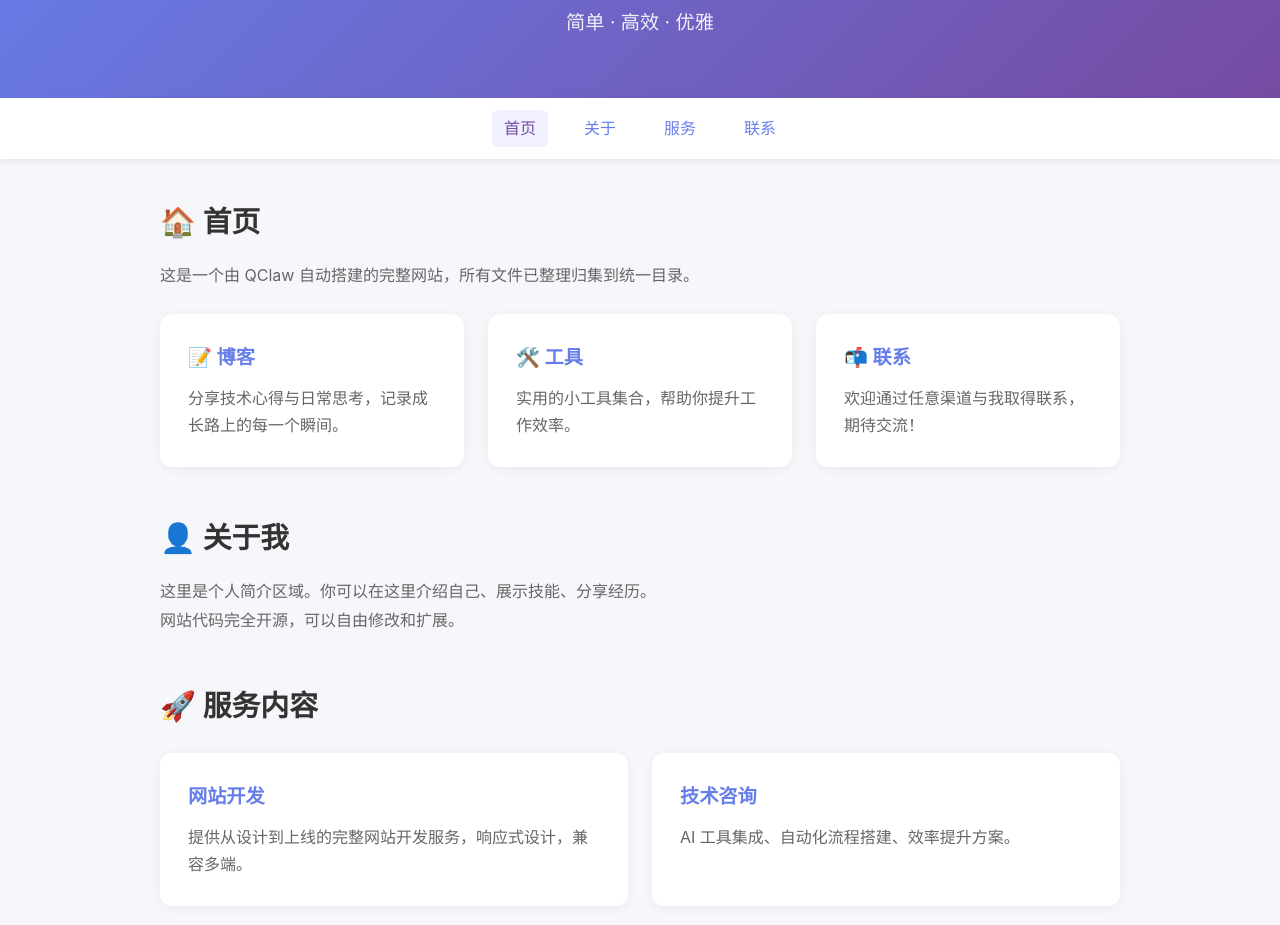
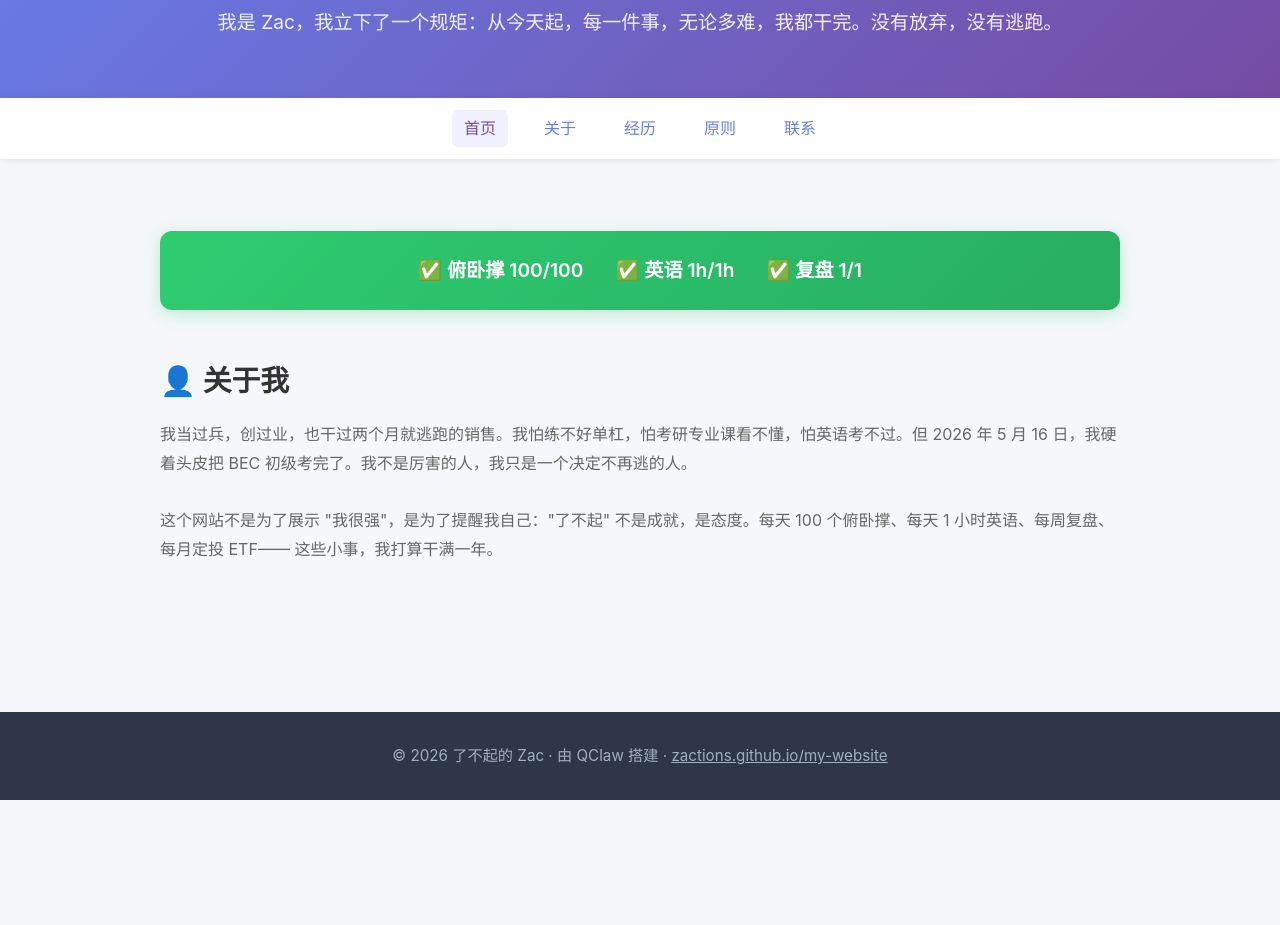
Before and after one commit to zactions/my-website, a plain HTML site: page index.html in a window 1280 px wide. Shown: the part 127-1052 px from the top of the page. After the commit the page ends 927 px from the top, so only its background shows below. Drawn offline with Linux system fonts and the light colour scheme.

Commit message:
Update index.html

```diff
--- a/index.html
+++ b/index.html
@@ -3,98 +3,71 @@
 <head>
   <meta charset="UTF-8">
   <meta name="viewport" content="width=device-width, initial-scale=1.0">
-  <title>我的网站 - 简单 · 高效 · 优雅</title>
-  <meta name="description" content="一个简单、高效、优雅的网站，由 QClaw 搭建。分享技术心得、实用工具，欢迎交流联系。">
-  <meta name="keywords" content="网站, 个人网站, 技术博客, 工具, 联系">
-  <meta name="author" content="QClaw">
-  <link rel="canonical" href="https://your-username.github.io/your-repo/">
+  <title>了不起的 Zac</title>
+  <meta name="description" content="了不起的 Zac - 每一件事，无论多难，我都干完。没有放弃，没有逃跑。">
+  <meta name="keywords" content="Zac, 了不起的Zac, 个人网站, 坚持, 不逃跑">
+  <meta name="author" content="Zac">
+  <link rel="canonical" href="https://zactions.github.io/my-website/">
   <link rel="stylesheet" href="css/style.css">
   <link rel="icon" href="images/favicon.ico" type="image/x-icon">
   <!-- Open Graph -->
-  <meta property="og:title" content="我的网站 - 简单 · 高效 · 优雅">
-  <meta property="og:description" content="一个简单、高效、优雅的网站，由 QClaw 搭建。">
+  <meta property="og:title" content="了不起的 Zac">
+  <meta property="og:description" content="每一件事，无论多难，我都干完。没有放弃，没有逃跑。">
   <meta property="og:type" content="website">
-  <meta property="og:url" content="https://your-username.github.io/your-repo/">
+  <meta property="og:url" content="https://zactions.github.io/my-website/">
   <!-- Twitter Card -->
   <meta name="twitter:card" content="summary">
-  <meta name="twitter:title" content="我的网站 - 简单 · 高效 · 优雅">
-  <meta name="twitter:description" content="一个简单、高效、优雅的网站，由 QClaw 搭建。">
+  <meta name="twitter:title" content="了不起的 Zac">
+  <meta name="twitter:description" content="每一件事，无论多难，我都干完。没有放弃，没有逃跑。">
+  <!-- Security Headers -->
+  <meta http-equiv="Content-Security-Policy" content="default-src 'self'; script-src 'self' 'unsafe-inline'; style-src 'self' 'unsafe-inline';">
+  <meta http-equiv="X-Frame-Options" content="DENY">
+  <meta http-equiv="X-Content-Type-Options" content="nosniff">
+  <meta name="referrer" content="strict-origin-when-cross-origin">
 </head>
 <body>
 
 <!-- 顶部横幅 -->
 <header>
-  <h1>👋 欢迎来到我的网站</h1>
-  <p>简单 · 高效 · 优雅</p>
+  <h1>了不起的 Zac</h1>
+  <p>我是 Zac，我立下了一个规矩：从今天起，每一件事，无论多难，我都干完。没有放弃，没有逃跑。</p>
 </header>
 
 <!-- 导航栏 -->
 <nav>
   <a href="index.html">首页</a>
   <a href="pages/about.html">关于</a>
-  <a href="pages/services.html">服务</a>
+  <a href="pages/timeline.html">经历</a>
+  <a href="pages/rules.html">原则</a>
   <a href="pages/contact.html">联系</a>
 </nav>
 
 <!-- 主内容区 -->
 <div class="container">
 
-  <!-- 首页板块 -->
-  <section id="home">
-    <h2>🏠 首页</h2>
-    <p class="section-desc">这是一个由 QClaw 自动搭建的完整网站，所有文件已整理归集到统一目录。</p>
-    <div class="cards">
-      <div class="card">
-        <h3>📝 博客</h3>
-        <p>分享技术心得与日常思考，记录成长路上的每一个瞬间。</p>
-      </div>
-      <div class="card">
-        <h3>🛠️ 工具</h3>
-        <p>实用的小工具集合，帮助你提升工作效率。</p>
-      </div>
-      <div class="card">
-        <h3>📬 联系</h3>
-        <p>欢迎通过任意渠道与我取得联系，期待交流！</p>
-      </div>
+  <!-- 每日打卡 -->
+  <section id="checkin" style="margin-top: 32px;">
+    <div style="background: linear-gradient(135deg, #2ecc71 0%, #27ae60 100%); color: white; padding: 24px 32px; border-radius: 12px; display: flex; align-items: center; justify-content: center; gap: 32px; flex-wrap: wrap; font-size: 1.2em; font-weight: 600; box-shadow: 0 4px 16px rgba(46,204,113,0.3);">
+      <span>✅ 俯卧撑 100/100</span>
+      <span>✅ 英语 1h/1h</span>
+      <span>✅ 复盘 1/1</span>
     </div>
   </section>
 
   <!-- 关于板块 -->
-  <section id="about">
+  <section id="about" style="margin-top: 48px;">
     <h2>👤 关于我</h2>
     <p class="section-desc">
-      这里是个人简介区域。你可以在这里介绍自己、展示技能、分享经历。<br>
-      网站代码完全开源，可以自由修改和扩展。
+      我当过兵，创过业，也干过两个月就逃跑的销售。我怕练不好单杠，怕考研专业课看不懂，怕英语考不过。但 2026 年 5 月 16 日，我硬着头皮把 BEC 初级考完了。我不是厉害的人，我只是一个决定不再逃的人。<br><br>
+      这个网站不是为了展示 "我很强"，是为了提醒我自己："了不起" 不是成就，是态度。每天 100 个俯卧撑、每天 1 小时英语、每周复盘、每月定投 ETF—— 这些小事，我打算干满一年。
     </p>
-  </section>
-
-  <!-- 服务板块 -->
-  <section id="services">
-    <h2>🚀 服务内容</h2>
-    <div class="cards">
-      <div class="card">
-        <h3>网站开发</h3>
-        <p>提供从设计到上线的完整网站开发服务，响应式设计，兼容多端。</p>
-      </div>
-      <div class="card">
-        <h3>技术咨询</h3>
-        <p>AI 工具集成、自动化流程搭建、效率提升方案。</p>
-      </div>
-    </div>
-  </section>
-
-  <!-- 联系板块 -->
-  <section id="contact">
-    <h2>📬 联系我</h2>
-    <p class="section-desc">Email: your@email.com &nbsp;|&nbsp; WeChat: your_wechat_id</p>
-    <a href="pages/contact.html" class="btn">发送消息</a>
   </section>
 
 </div>
 
 <!-- 页脚 -->
 <footer>
-  <p>© 2026 我的网站 · 由 QClaw 搭建 · 托管于 D:\QClaw\website_complete</p>
+  <p>© 2026 了不起的 Zac · 由 QClaw 搭建 · <a href="https://zactions.github.io/my-website/" style="color:#a0aec0;">zactions.github.io/my-website</a></p>
 </footer>
 
 <script src="js/main.js"></script>
```
